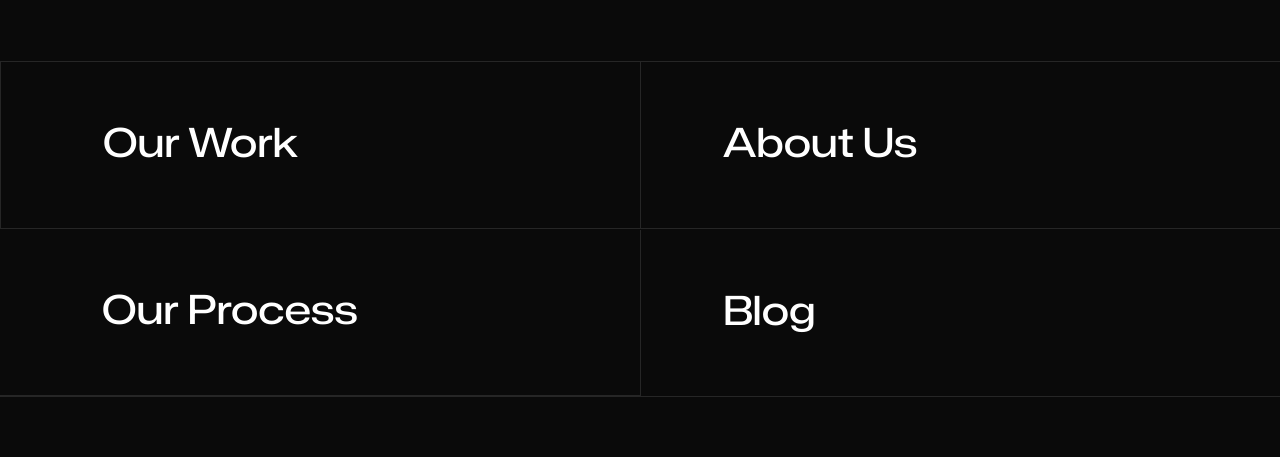
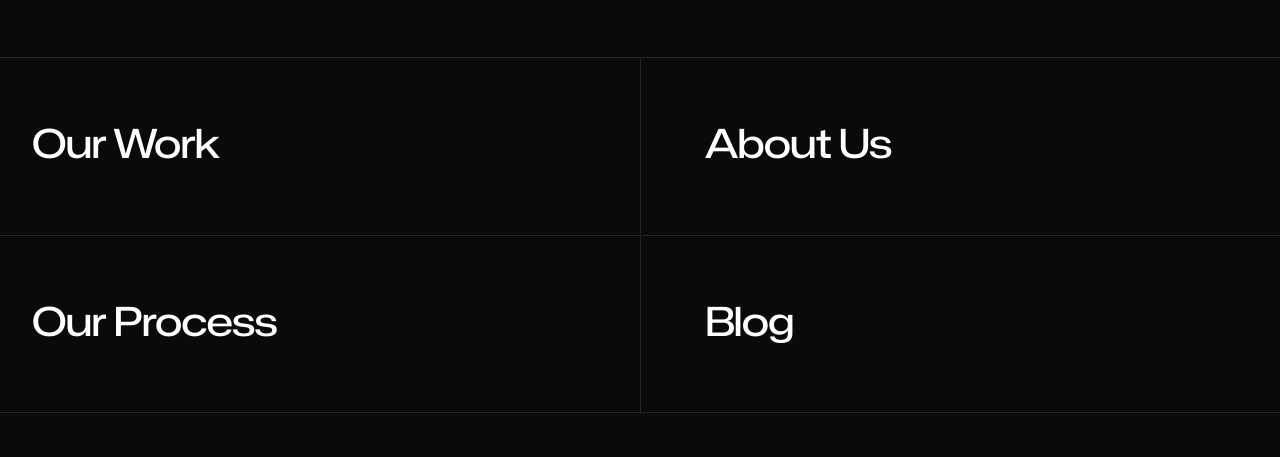
Before and after one commit to ahmadAK07/studio-template, a website: page src/index.html in a window 1280 px wide. Both pictures are taken after a click on the button "Toggle navigation". Shown: the part 107-564 px from the top of the page. Drawn offline with Linux system fonts and the light colour scheme.

Commit message:
some changes

```diff
--- a/src/gridpattren.js
+++ b/src/gridpattren.js
@@ -58,16 +58,16 @@ svg.addEventListener('mousemove', (event) => {
   const key = counter;
   const block = createBlock(x, y, key);
 
-  setTimeout(() => {
-    block.style.opacity = '1';
-  }, 0);
+  // setTimeout(() => {
+  // }, 0);
+  block.style.opacity = '1';
 
   setTimeout(() => {
     block.style.opacity = '0';
     setTimeout(() => {
       blocksContainer.removeChild(block);
     }, 500);
-  }, 500);
+  }, 0);
 });
 }
 });
--- a/src/index.html
+++ b/src/index.html
@@ -71,43 +71,38 @@
 
         </div>
 
-        <nav class="bg-blac mt-10 font-medium font-display border-t-[.2px] border-neutral-800   text-5xl text-white">
 
-               <div class="w-full  mx-auto flex justify-center items-center lg:flex-row flex-col">
-                   <div class="hover:bg-neutral-600 lg:w-[50%] w-full px-8 border-l-[.2px] border-b-[.2px] border-neutral-800">
-                    <a href="/" class="w-full h-full px-[70px] leading-1 py-[59px] block">Our Work</a>
-                   </div>
-                   <div class="hover:bg-neutral-600 lg:w-[50%] w-full  px-8  border-l-[.2px] border-b-[.2px] border-neutral-800">
-                    <a href="/" class="w-full h-full px-[50px] leading-1 py-[59px] block">About Us</a>
-                   </div>
-               </div>
-               <div class="w-full  mx-auto flex justify-center items-center lg:flex-row flex-col">
-                   <div class="hover:bg-neutral-600 lg:w-[50%] w-full px-8 border-b-[.2px] border-neutral-800">
-                    <a href="/" class="w-full h-full px-[70px] leading-1 py-[59px] block">Our Process</a>
-                   </div>
-                   <div class="hover:bg-neutral-600 lg:w-[50%] w-full  px-8  border-l-[.2px] border-neutral-800">
-                    <a href="/" class="w-full h-full px-[50px] leading-1 py-[59px] block">Blog</a>
-                   </div>
-               </div>
+        <nav class="mt-9 font-display text-5xl border-t-[.2px] border-neutral-800 font-medium tracking-tight text-white overflow-hidden">
+            <div class="even:mt-px sm:bg-neutral-950">
+                <div class="mx-auto max-w-7xl px-6 lg:px-8">
+                    <div class="mx-auto max-w-2xl lg:max-w-none">
+                        <div class="grid grid-cols-1 sm:grid-cols-2"><a
+                                class="group relative isolate -mx-6 bg-neutral-950 px-6 py-7 even:mt-px sm:mx-0 sm:px-0 sm:py-16 sm:odd:pr-16 sm:even:mt-0 sm:even:border-l sm:even:border-neutral-800 sm:even:pl-16"
+                                href="/work">Our Work<span
+                                    class="absolute inset-y-0 -z-10 w-screen bg-neutral-900 opacity-0 transition group-odd:right-0 group-even:left-0 group-hover:opacity-100"></span></a><a
+                                class="group relative isolate -mx-6 bg-neutral-950 px-6 py-7 even:mt-px sm:mx-0 sm:px-0 sm:py-16 sm:odd:pr-16 sm:even:mt-0 sm:even:border-l sm:even:border-neutral-800 sm:even:pl-16"
+                                href="/about">About Us<span
+                                    class="absolute inset-y-0 -z-10 w-screen bg-neutral-900 opacity-0 transition group-odd:right-0 group-even:left-0 group-hover:opacity-100"></span></a>
+                        </div>
+                    </div>
+                </div>
+            </div>
+            <div class="even:mt-px sm:bg-neutral-950 border-t-[.2px] border-neutral-800">
+                <div class="mx-auto max-w-7xl px-6 lg:px-8">
+                    <div class="mx-auto max-w-2xl lg:max-w-none">
+                        <div class="grid grid-cols-1 sm:grid-cols-2"><a
+                                class=" group relative isolate -mx-6 bg-neutral-950 px-6 py-10 even:mt-px sm:mx-0 sm:px-0 sm:py-16 sm:odd:pr-16 sm:even:mt-0 sm:even:border-l sm:even:border-neutral-800 sm:even:pl-16"
+                                href="/process">Our Process<span
+                                    class="absolute inset-y-0 -z-10 w-screen bg-neutral-900 opacity-0 transition group-odd:right-0 group-even:left-0 group-hover:opacity-100"></span></a><a
+                                class="group relative isolate -mx-6 bg-neutral-950 px-6 py-10 even:mt-px sm:mx-0 sm:px-0 sm:py-16 sm:odd:pr-16 sm:even:mt-0 sm:even:border-l sm:even:border-neutral-800 sm:even:pl-16"
+                                href="/blog">Blog<span
+                                    class="absolute inset-y-0 -z-10 w-screen bg-neutral-900 opacity-0 transition group-odd:right-0 group-even:left-0 group-hover:opacity-100"></span></a>
+                        </div>
+                    </div>
+                </div>
+            </div>
+        </nav>
 
-
-        </nav>
-        <!-- <div class=" py-12 mx-auto">
-            <ul class="flex flex-wrap">
-                <li
-                    class="w-[50%] text-white  pl-[110px] font-[600]  py-16 text-5xl border-neutral-800 border hover:bg-neutral-800">
-                    Our Work</li>
-                <li
-                    class="w-[50%] text-white  pl-[110px] font-[600]  py-16 text-5xl border-neutral-800 border hover:bg-neutral-800">
-                    About Us</li>
-                <li
-                    class="w-[50%] text-white  pl-[110px] font-[600]  py-16 text-5xl border-neutral-800 border hover:bg-neutral-800">
-                    Our Process</li>
-                <li
-                    class="w-[50%] text-white  pl-[110px] font-[600] py-16  text-5xl border-neutral-800 border hover:bg-neutral-800">
-                    Blog</li>
-            </ul>
-        </div> -->
         <div
             class="relative bg-neutral-950 before:absolute before:inset-x-0 before:top-0 before:h-px before:bg-neutral-800">
             <div class="mx-auto max-w-7xl px-6 lg:px-8">
@@ -171,7 +166,7 @@
         <div class="h-[800px]   pt-32 relative overflow-hidden">
             <div class=" absolute w-full h-full  z-40 left-0 top-0">
                 <svg id="gridPattern" aria-hidden="true"
-                    class="absolute inset-x-0 -top-[96px] -z-10 h-[1000px] w-full fill-neutral-50 stroke-neutral-950/5 [mask-image:linear-gradient(to_bottom_left,white_40%,transparent_50%)]">
+                    class="absolute inset-x-0 -top-[96px] -z-10 h-[1000px]  w-full fill-neutral-50 stroke-neutral-950/5 [mask-image:linear-gradient(to_bottom_left,white_40%,transparent_50%)]">
                     <defs>
                         <pattern id="pattern" width="96" height="480" x="50%" patternUnits="userSpaceOnUse" fill="none">
                             <path
--- a/src/scrips.js
+++ b/src/scrips.js
@@ -8,7 +8,7 @@ let togglerCross = document.getElementById("toggler-cross");
   console.log(logoUser);
 toggler.addEventListener("click", ()=>{
     if(mainBox.classList.contains("top-2")){
-        mainBox.classList.replace("top-2", "top-[850px]");
+        mainBox.classList.replace("top-2", "top-[720px]");
         contactBtn.classList.replace("text-white", "text-black");
         contactBtn.classList.replace("bg-neutral-950", "bg-white");
         logoUser.classList.replace("stroke-black", "stroke-white");
@@ -17,7 +17,7 @@ toggler.addEventListener("click", ()=>{
          togglerCross.innerHTML = `<path d="M4.222 18.363 18.364 4.22l1.414 1.414L5.636 19.777z"></path><path d="m5.636 4.223 14.142 14.142-1.414 1.414L4.222 5.637z"></path>`
 
     }else{
-        mainBox.classList.replace("top-[850px]", "top-2");
+        mainBox.classList.replace("top-[720px]", "top-2");
         contactBtn.classList.replace("text-black", "text-white");
         contactBtn.classList.replace("bg-white", "bg-neutral-950");
         logoUser.classList.replace("stroke-white", "stroke-black");
```
Also changed, not shown: build/output.css (deleted), src/input.css (line endings or trailing spaces), src/output.css, 1 other file.
